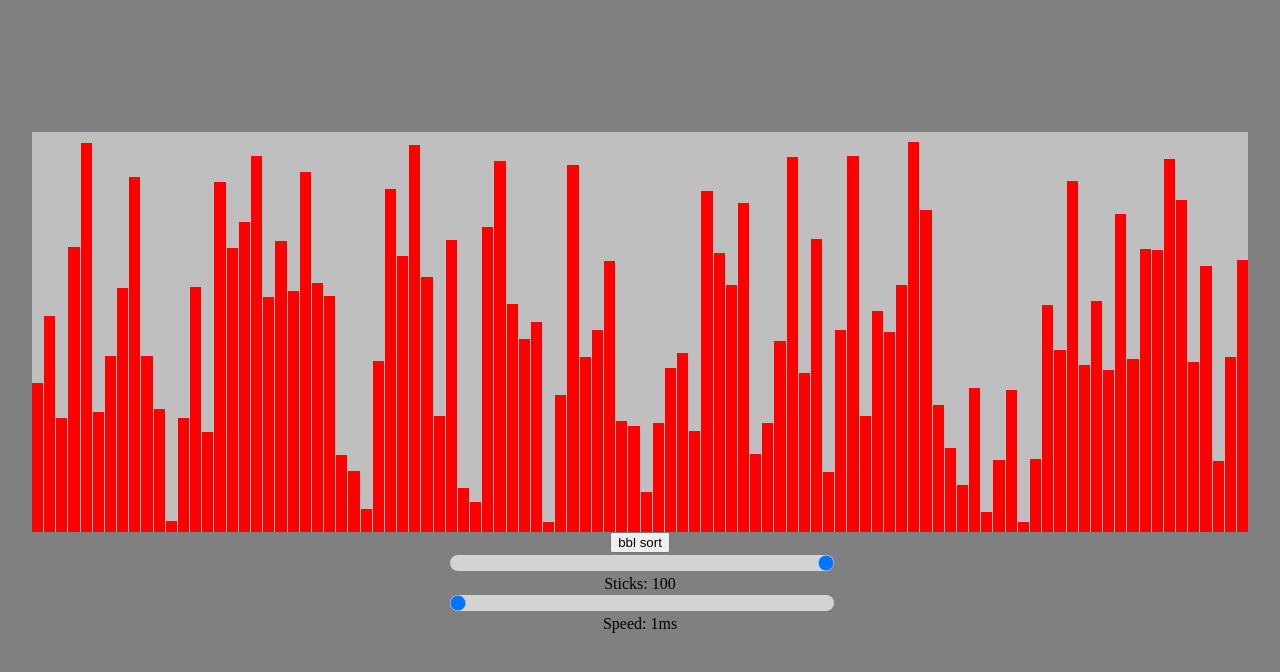
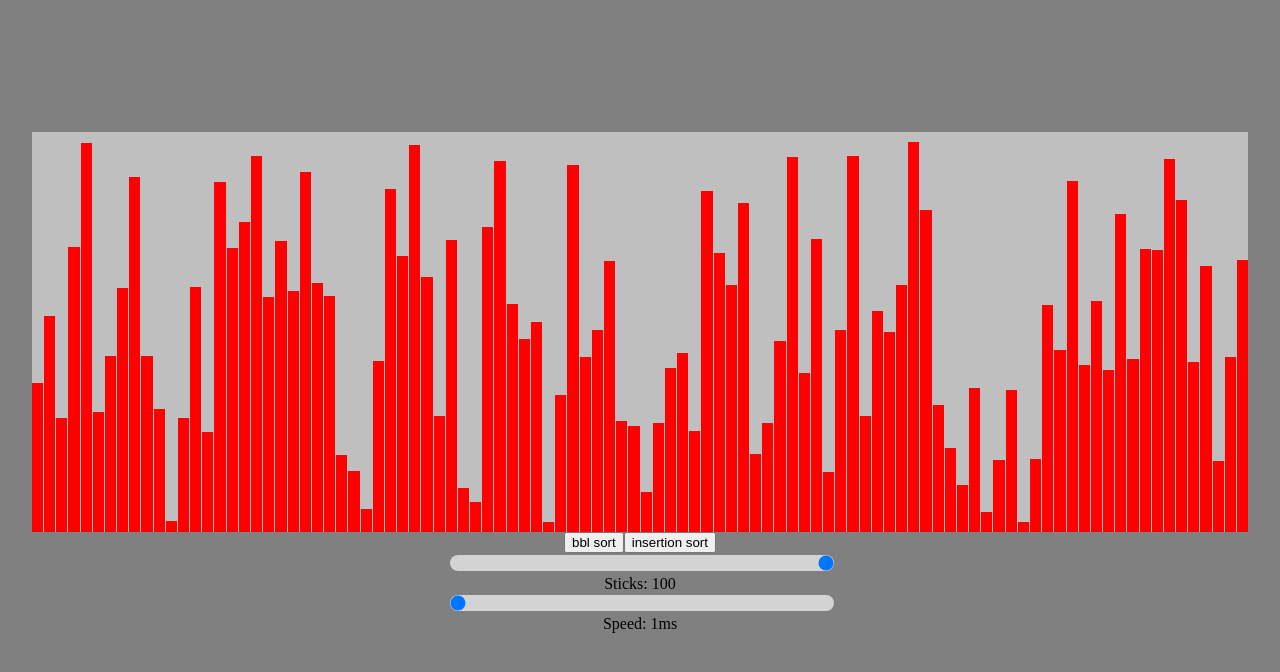
Before and after one commit to williameliasson-dev/sorting-algo, a React (Vite) app: page / in a window 1280 px wide. Shown: the top 672 px of the page. Built offline with nearby package versions, Linux system fonts and the light colour scheme.

Commit message:
insertion sort works

```diff
--- /dev/null
+++ b/algorithms/insertionSort.js
@@ -0,0 +1,32 @@
+export default async function insertionSort(arr, setArray, speed) {
+  let newArray = [...arr];
+  const timer = (ms) => new Promise((res) => setTimeout(res, ms));
+  for (let i = 1; i < arr.length; i++) {
+    // First, choose the element at index 1
+    let current = arr[i].height;
+    let j;
+    newArray[i].state = "none";
+
+    // Loop from right to left, starting from i-1 to index 0
+    for (j = i - 1; j >= 0 && arr[j].height > current; j--) {
+      // as long as arr[j] is bigger than current
+      // move arr[j] to the right at arr[j + 1]
+      newArray[j].state = "active";
+      newArray[j + 1].state = "active";
+
+      arr[j + 1].height = arr[j].height;
+      setArray([...newArray]);
+      await timer(speed);
+      newArray[j].state = "none";
+      newArray[j + 1].state = "none";
+      setArray([...newArray]);
+    }
+    // Place the current element at index 0
+    // or next to the smaller element
+    arr[j + 1].height = current;
+    newArray[i].state = "none";
+    setArray([...newArray]);
+  }
+  console.log(arr);
+  return arr;
+}
--- a/src/components/Sticks/Sticks.jsx
+++ b/src/components/Sticks/Sticks.jsx
@@ -1,6 +1,7 @@
 import React, { useState, useEffect } from "react";
 import "./Sticks.css";
 import bblSort from "../../../algorithms/bubbelSort";
+import insertionSort from "../../../algorithms/insertionSort";
 
 const Sticks = (props) => {
   const [renderSticks, setRenderSticks] = useState([]);
@@ -47,6 +48,13 @@ const Sticks = (props) => {
       >
         bbl sort
       </button>
+      <button
+        onClick={() =>
+          insertionSort(renderSticks, setRenderSticks, props.speed)
+        }
+      >
+        insertion sort
+      </button>
     </div>
   );
 };
```
